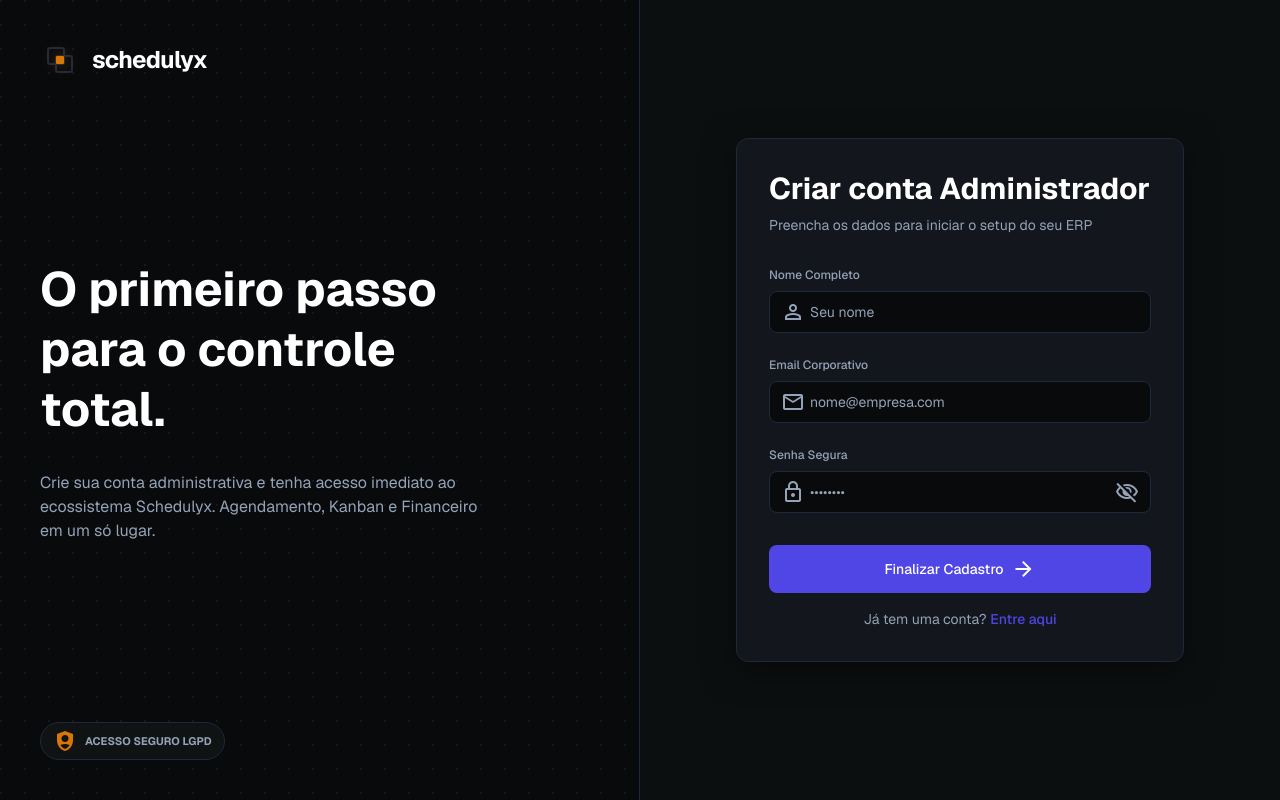
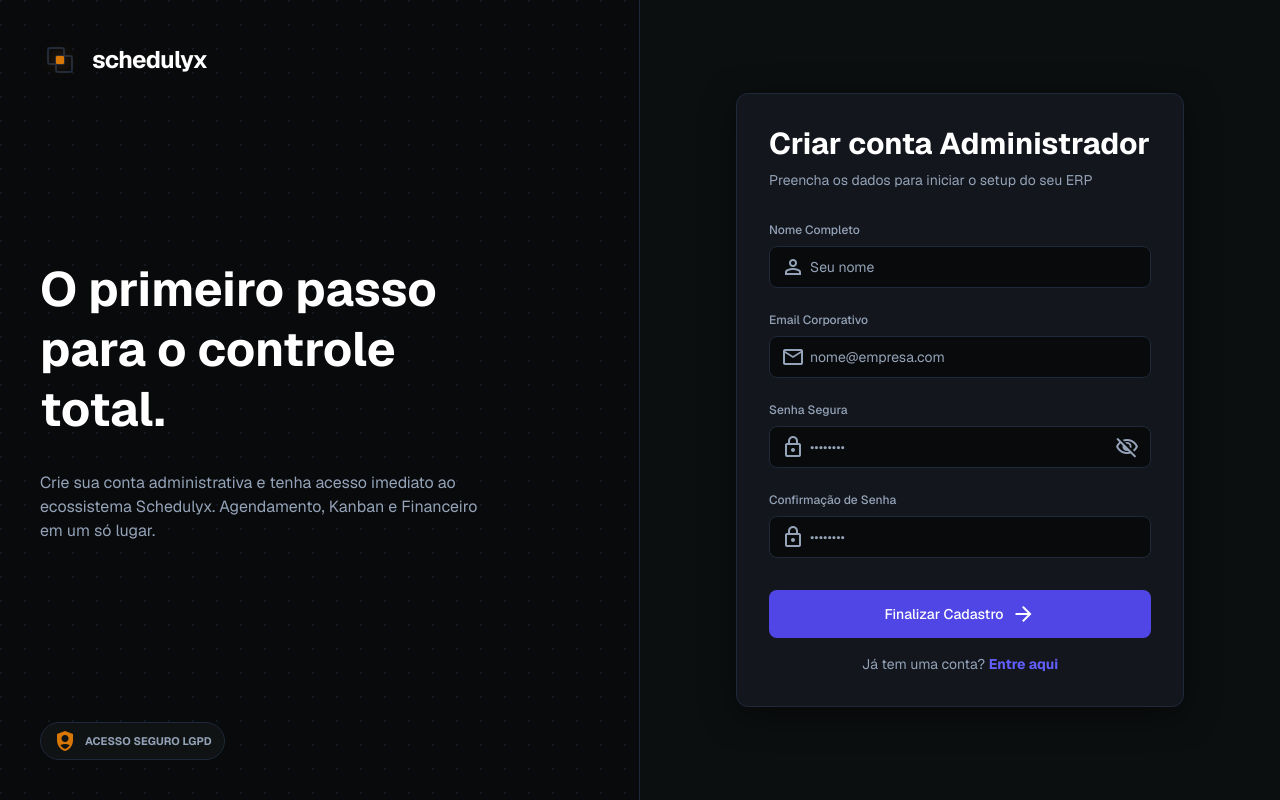
Before and after one commit to ViniciusCarvalho-V-B/schedulyx, a Next.js app in the folder frontend/: page /register in a window 1280 px wide. Built offline with nearby package versions, Linux system fonts and the light colour scheme.

Commit message:
fix: adjust auth link colors and add password confirmation

```diff
--- a/frontend/src/app/login/page.tsx
+++ b/frontend/src/app/login/page.tsx
@@ -113,7 +113,7 @@ export default async function LoginPage(props: { searchParams: Promise<{ error?:
             </button>
           {/* Signup Link */}
           <div className="text-center text-text-muted text-sm mt-[-8px]">
-            Não tem uma conta? <Link href="/register" className="text-primary hover:underline font-medium cursor-pointer transition-all duration-300 ease-in-out">Cadastre-se</Link>
+            Não tem uma conta? <Link href="/register" className="text-indigo-500 hover:text-indigo-400 hover:underline font-bold cursor-pointer transition-all duration-300 ease-in-out">Cadastre-se</Link>
           </div>
           </form>
 
--- a/frontend/src/app/register/page.tsx
+++ b/frontend/src/app/register/page.tsx
@@ -17,6 +17,14 @@ export default function RegisterPage() {
     setErrorState(null)
 
     const formData = new FormData(e.currentTarget)
+    const password = formData.get('password') as string
+    const confirmPassword = formData.get('confirmPassword') as string
+
+    if (password !== confirmPassword) {
+      setErrorState("As senhas não coincidem. Tente novamente.")
+      setIsLoading(false)
+      return
+    }
 
     try {
       const result = await signUpWithPassword(formData)
@@ -137,9 +145,26 @@ export default function RegisterPage() {
             {/* Password */}
             <div className="flex flex-col gap-2">
               <label className="text-xs font-medium text-text-muted" htmlFor="password">Senha Segura</label>
-              {/* O PasswordInput precisa suportar o disabled, se não tiver, o input interno pode continuar editável. Por segurança adicionamos disabled no form parent ou wrapper */}
               <div className={`transition-all duration-300 ease-in-out ${isLoading ? 'opacity-50 pointer-events-none' : ''}`}>
                 <PasswordInput />
+              </div>
+            </div>
+
+            {/* Confirm Password */}
+            <div className="flex flex-col gap-2">
+              <label className="text-xs font-medium text-text-muted" htmlFor="confirmPassword">Confirmação de Senha</label>
+              <div className={`transition-all duration-300 ease-in-out ${isLoading ? 'opacity-50 pointer-events-none' : ''}`}>
+                <div className="relative">
+                  <span className="absolute left-3 top-1/2 -translate-y-1/2 material-symbols-outlined text-text-muted text-[20px]">lock</span>
+                  <input
+                    className="w-full bg-background border border-border rounded-lg py-2.5 pl-10 pr-3 text-on-surface placeholder-text-muted text-sm focus:ring-2 focus:ring-primary/20 focus:border-primary focus:outline-none transition-all duration-300 ease-in-out"
+                    id="confirmPassword"
+                    name="confirmPassword"
+                    placeholder="••••••••"
+                    required
+                    type="password"
+                  />
+                </div>
               </div>
             </div>
 
@@ -164,7 +189,7 @@ export default function RegisterPage() {
 
             {/* Login Link */}
             <div className="text-center text-text-muted text-sm mt-[-8px]">
-              Já tem uma conta? <Link href="/login" className="text-primary hover:underline font-medium cursor-pointer transition-all duration-300 ease-in-out">Entre aqui</Link>
+              Já tem uma conta? <Link href="/login" className="text-indigo-500 hover:text-indigo-400 hover:underline font-bold cursor-pointer transition-all duration-300 ease-in-out">Entre aqui</Link>
             </div>
           </form>
 
```
